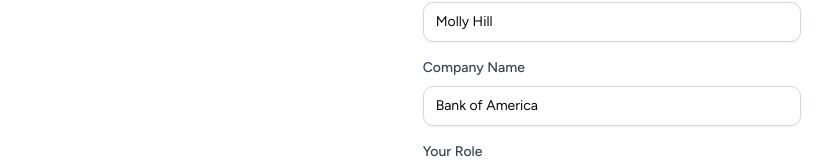
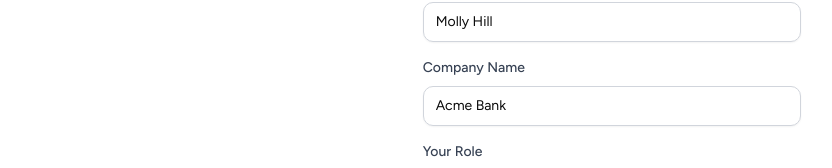
Before and after one commit to Dannny-Babs/pulse-demo, a Next.js app: page /brand in a window 1280 px wide. Shown: the part 284-452 px from the top of the page, without its empty margins (28-860 px from the left). Built offline with nearby package versions, Linux system fonts and the light colour scheme.

Commit message:
Update BrandPage component with new default values for company and website to reflect branding changes; adjust social links accordingly for consistency.

```diff
--- a/app/brand/page.tsx
+++ b/app/brand/page.tsx
@@ -21,15 +21,15 @@
     // Profile form state
     const [profileData, setProfileData] = useState({
         name: "Molly Hill",
-        company: "Bank of America",
+        company: "Acme Bank",
         role: "Brand Director",
         department: "Marketing",
     });
 
     // Brand cortex form state
     const [brandData, setBrandData] = useState({
-        website: "bankofamerica.com",
-        socialLinks: "linkedin.com/company/bankofamerica",
+        website: "acmebank.com",
+        socialLinks: "linkedin.com/company/acmebank",
         brandGuidelines: null
     });
 
```
